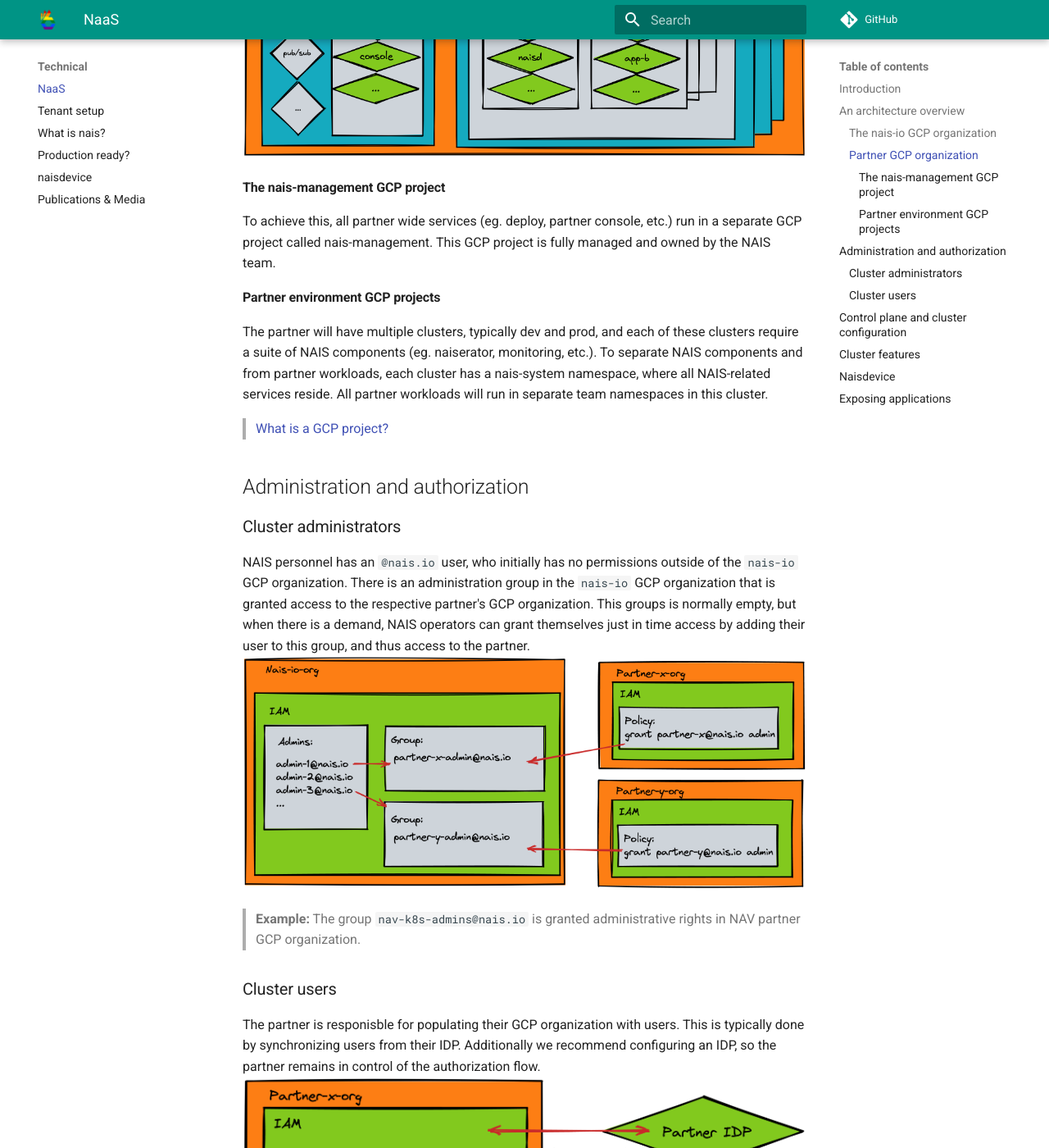
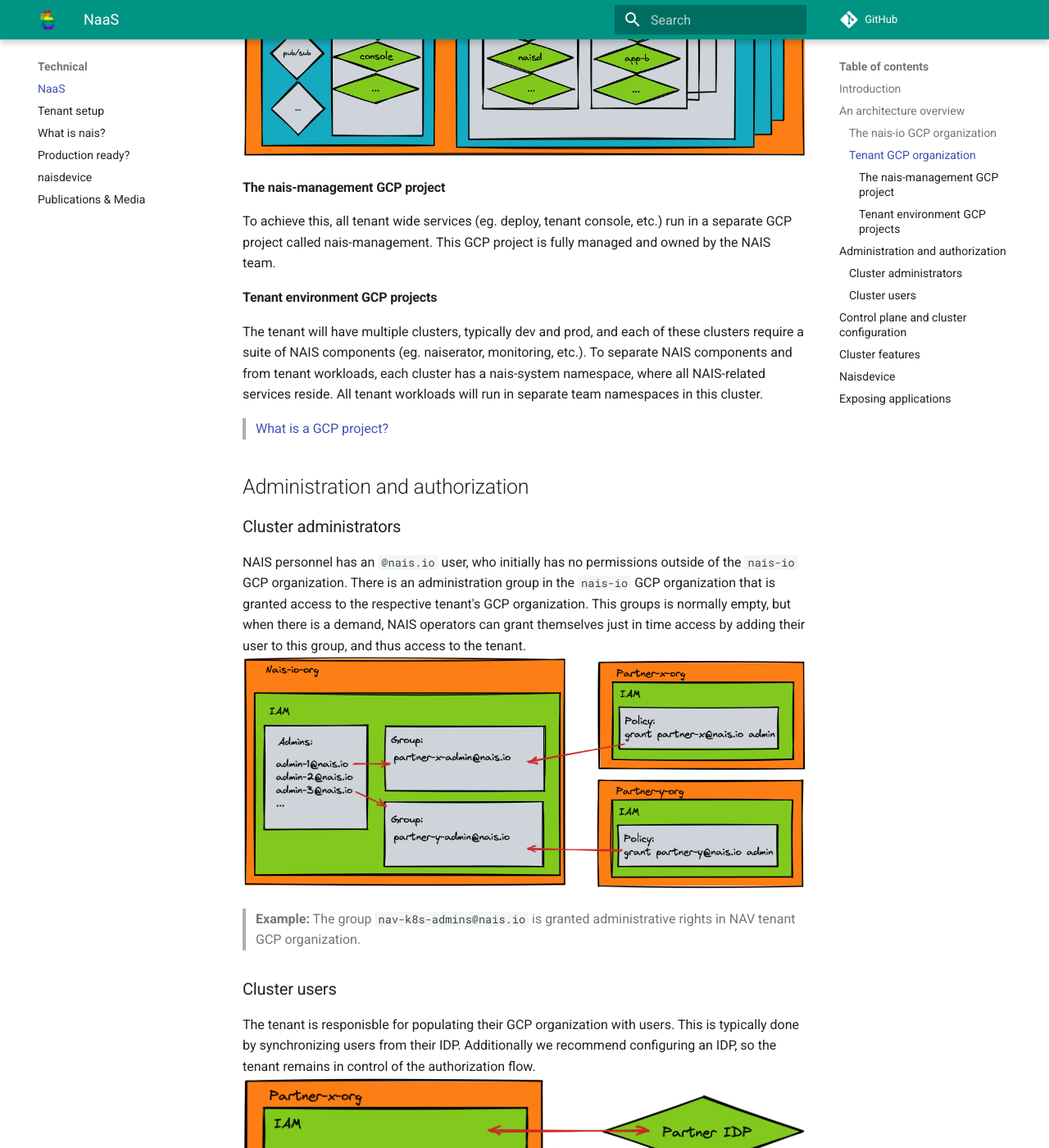
Before and after one commit to nais/handbook, an MkDocs documentation site: the page built from docs/technical/naas.md, in a window 1280 px wide and 1400 px high, scrolled down 1087 px. Shown: the whole window at 82% size. Built offline with MkDocs 1.6.1 and Material for MkDocs 9.7.7, drawn with Linux system fonts in a browser that asks for light colours; comment, search, counter and statistics services are not loaded; some of the changed text lies outside the part shown.

Commit message:
/s/partner/tenant/g

```diff
--- a/docs/technical/naas.md
+++ b/docs/technical/naas.md
@@ -16,19 +16,19 @@
 > [What is a GCP organization?](https://cloud.google.com/resource-manager/docs/cloud-platform-resource-hierarchy#organizations)
 
 
-### Partner GCP organization
-Each partner has its own separate GCP organization.
+### Tenant GCP organization
+Each tenant has its own separate GCP organization.
 As with the nais-io GCP organization, we want a clear separation between administration and workloads.
 ![](/assets/naas-partner-org.png)
 
 #### The nais-management GCP project
-To achieve this, all partner wide services (eg. deploy, partner console, etc.) run in a separate GCP project called nais-management.
+To achieve this, all tenant wide services (eg. deploy, tenant console, etc.) run in a separate GCP project called nais-management.
 This GCP project is fully managed and owned by the NAIS team.
 
-#### Partner environment GCP projects
-The partner will have multiple clusters, typically dev and prod, and each of these clusters require a suite of NAIS components (eg. naiserator, monitoring, etc.).
-To separate NAIS components and from partner workloads, each cluster has a nais-system namespace, where all NAIS-related services reside.
-All partner workloads will run in separate team namespaces in this cluster.
+#### Tenant environment GCP projects
+The tenant will have multiple clusters, typically dev and prod, and each of these clusters require a suite of NAIS components (eg. naiserator, monitoring, etc.).
+To separate NAIS components and from tenant workloads, each cluster has a nais-system namespace, where all NAIS-related services reside.
+All tenant workloads will run in separate team namespaces in this cluster.
 
 > [ What is a GCP project?](https://cloud.google.com/resource-manager/docs/cloud-platform-resource-hierarchy#projects)
 
@@ -36,20 +36,20 @@
 ## Administration and authorization
 ### Cluster administrators
 NAIS personnel has an `@nais.io` user, who initially has no permissions outside of the `nais-io` GCP organization.
-There is an administration group in the `nais-io` GCP organization that is granted access to the respective partner's GCP organization.
-This groups is normally empty, but when there is a demand, NAIS operators can grant themselves just in time access by adding their user to this group, and thus access to the partner.
+There is an administration group in the `nais-io` GCP organization that is granted access to the respective tenant's GCP organization.
+This groups is normally empty, but when there is a demand, NAIS operators can grant themselves just in time access by adding their user to this group, and thus access to the tenant.
 ![](/assets/naas-admin-groups.png)
-> **Example:** The group `nav-k8s-admins@nais.io` is granted administrative rights in NAV partner GCP organization.
+> **Example:** The group `nav-k8s-admins@nais.io` is granted administrative rights in NAV tenant GCP organization.
 
 ### Cluster users
-The partner is responisble for populating their GCP organization with users.
+The tenant is responisble for populating their GCP organization with users.
 This is typically done by synchronizing users from their IDP.
-Additionally we recommend configuring an IDP, so the partner remains in control of the authorization flow.
+Additionally we recommend configuring an IDP, so the tenant remains in control of the authorization flow.
 ![](/assets/naas-user-admin.png)
 > **Example:** Nav synchronize their users from Azure AD and configure Azure AD to be the IDP.
 
-Each partner has their own `console` where they can manage users, features and access for each of their teams.
-When a user is allocated to a team, access to resources are granted according to what is configured by the partner in their console.
+Each tenant has their own `console` where they can manage users, features and access for each of their teams.
+When a user is allocated to a team, access to resources are granted according to what is configured by the tenant in their console.
 
 ## Control plane and cluster configuration
 The NAIS control plane consist of two primary components, `Fasit` and `naisd`.
@@ -84,9 +84,9 @@
 <span>
 Each cluster has a single load balancer and a single set of ingress controllers.
 Access to each domain on this load balancer is goverened by cloud armor policies.
-The partner can restrict which clients can access a domain by defining cloud armor policies. <br/>
+The tenant can restrict which clients can access a domain by defining cloud armor policies. <br/>
 > **Example:** app-a.x.com can be exposed globally, whilst app-b.y.com is restricted to a predefined set of source IPs.
 
-The load balancer will terminate SSL using certificates provided by the partner.
+The load balancer will terminate SSL using certificates provided by the tenant.
 </span>
 </span>
```
Also changed, not shown: other parts of docs/technical/naas.md (+1 -1 lines).
